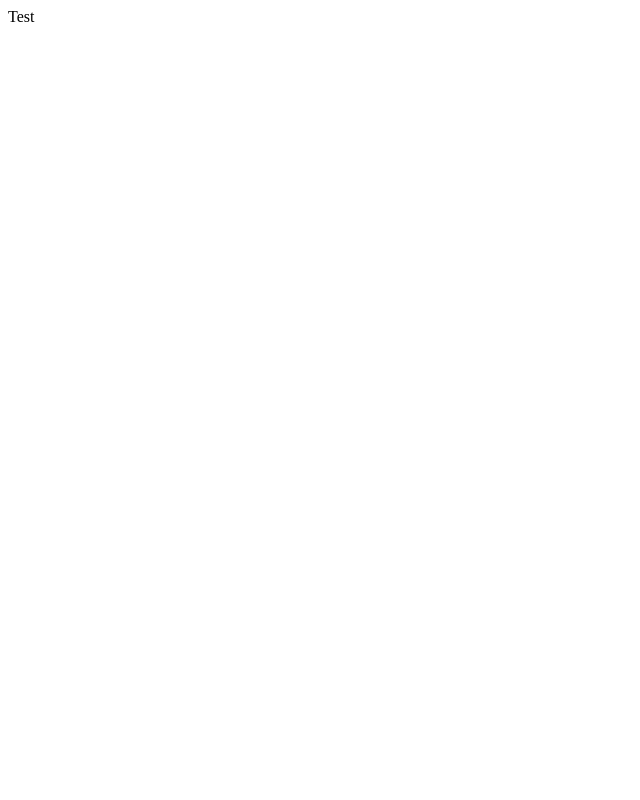
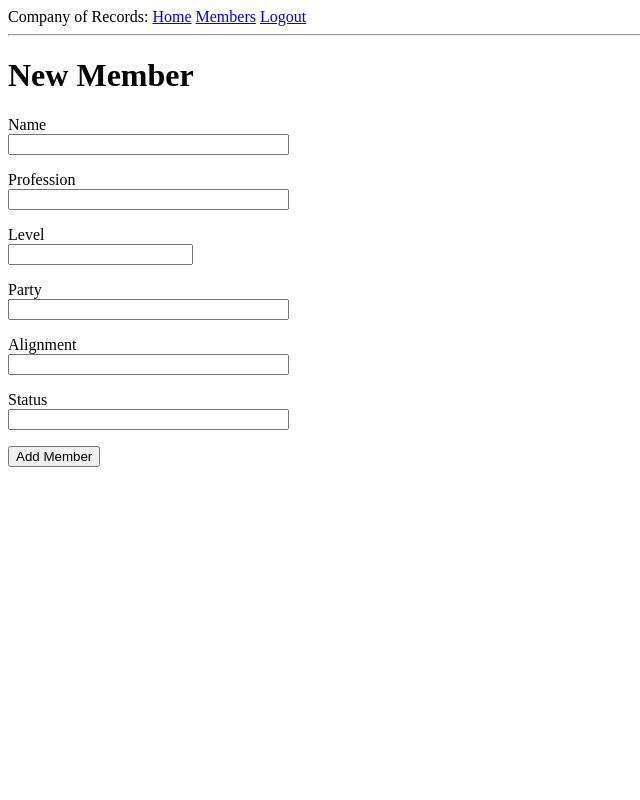
Before and after one commit to janton527/Comany-of-Records, a Flask app: page /members/new_member in a window 1280 px wide. Before the commit the part shown is almost empty. Shown: the whole page, without its empty margins (0-640 px from the left). Run offline with Flask 3, Linux system fonts and the light colour scheme; the visitor is signed in with stand-in values (Sample User, id 1).

Commit message:
add new member page

```diff
--- a/app/forms.py
+++ b/app/forms.py
@@ -1,9 +1,9 @@
 from flask_wtf import FlaskForm
-from wtforms import StringField, PasswordField, BooleanField, SubmitField
-from wtforms.validators import DataRequired, ValidationError, Email, EqualTo
+from wtforms import StringField, IntegerField, PasswordField, BooleanField, SubmitField
+from wtforms.validators import DataRequired, InputRequired, ValidationError, Email, EqualTo
 import sqlalchemy as sa
 from app import db
-from app.models import User
+from app.models import User, Member
 
 class LoginForm(FlaskForm):
     username = StringField('Username', validators=[DataRequired()])
@@ -30,3 +30,26 @@ class RegistrationForm(FlaskForm):
             User.email == email.data))
         if user is not None:
             raise ValidationError('Please use a different email address.')
+
+class NewMemberForm(FlaskForm):
+    name = StringField('Name', validators=[DataRequired()])
+    profession = StringField('Profession', validators=[DataRequired()])
+    level = IntegerField('Level', validators=[InputRequired()])
+    party = StringField('Party')
+    alignment = StringField('Alignment', validators=[DataRequired()])
+    status = StringField('Status', validators=[DataRequired()])
+    submit = SubmitField('Add Member')
+
+    def validate_name(self, name):
+        member = db.session.scalar(sa.select(Member).where(
+            Member.name == name.data))
+        if member is not None:
+            raise ValidationError('Please use a different name.')
+
+    def validate_level(self, level):
+        if level.data < 0 or level.data > 20:
+            raise ValidationError('Please enter a level between 0 and 20')
+
+    def validate_alignment(self, alignment):
+        if len(alignment.data) != 2:
+            raise ValidationError('Please enter the alignment as two letters.')
--- a/app/routes.py
+++ b/app/routes.py
@@ -3,7 +3,7 @@ from flask_login import current_user, login_user, logout_user, login_required
 from urllib.parse import urlsplit
 import sqlalchemy as sa
 from app import app, db
-from app.forms import LoginForm, RegistrationForm
+from app.forms import LoginForm, RegistrationForm, NewMemberForm
 from app.models import User, Member
 
 @app.route('/')
@@ -66,7 +66,16 @@ def members():
     members = db.session.scalars(query).all()
     return render_template('members.html', title='Members', members=members)
 
-@app.route('/members/new_member')
+@app.route('/members/new_member', methods=['GET', 'POST'])
 @login_required
 def new_member():
-    return "Test"
+    form = NewMemberForm()
+    if form.validate_on_submit():
+        member = Member(
+            name=form.name.data, profession=form.profession.data, level=form.level.data, party=form.party.data, alignment=form.alignment.data, status=form.status.data)
+
+        db.session.add(member)
+        db.session.commit()
+        flash('Member added!')
+        return redirect(url_for('members'))
+    return render_template('new_member.html', title='New Member', form=form)
--- a/app/templates/members.html
+++ b/app/templates/members.html
@@ -7,7 +7,7 @@
 			<tr>
 				<th>ID</th>
 				<th>Name</th>
-				<th>Class</th>
+				<th>Profession</th>
 				<th>Level</th>
 				<th>Party</th>
 				<th>Alignment</th>
@@ -19,7 +19,7 @@
 			<tr>
 				<td>{{ member.id }}</td>
 				<td>{{ member.name }}</td>
-				<td>{{ member.class }}</td>
+				<td>{{ member.profession }}</td>
 				<td>{{ member.level }}</td>
 				<td>{{ member.party }}</td>
 				<td>{{ member.alignment }}</td>
--- /dev/null
+++ b/app/templates/new_member.html
@@ -0,0 +1,51 @@
+{% extends "base.html" %}
+
+{% block content %}
+	<h1>New Member</h1>
+	<form action="" method="post">
+		{{ form.hidden_tag() }}
+		<p>
+			{{ form.name.label }}<br>
+			{{ form.name(size=32) }}<br>
+			{% for error in form.name.errors %}
+			<span style="color: red;">[{{ error }}]</span>
+			{% endfor %}
+		</p>
+		<p>
+			{{ form.profession.label }}<br>
+			{{ form.profession(size=32) }}<br>
+			{% for error in form.profession.errors %}
+			<span style="color: red;">[{{ error }}]</span>
+			{% endfor %}
+		</p>
+		<p>
+			{{ form.level.label }}<br>
+			{{ form.level(size=32) }}<br>
+			{% for error in form.level.errors %}
+			<span style="color: red;">[{{ error }}]</span>
+			{% endfor %}
+		</p>
+		<p>
+			{{ form.party.label }}<br>
+			{{ form.party(size=32) }}<br>
+			{% for error in form.party.errors %}
+			<span style="color: red;">[{{ error }}]</span>
+			{% endfor %}
+		</p>
+		<p>
+			{{ form.alignment.label }}<br>
+			{{ form.alignment(size=32) }}<br>
+			{% for error in form.alignment.errors %}
+			<span style="color: red;">[{{ error }}]</span>
+			{% endfor %}
+		</p>
+		<p>
+			{{ form.status.label }}<br>
+			{{ form.status(size=32) }}<br>
+			{% for error in form.status.errors %}
+			<span style="color: red;">[{{ error }}]</span>
+			{% endfor %}
+		</p>
+		<p>{{ form.submit() }}</p>
+	</form>
+{% endblock %}
```
